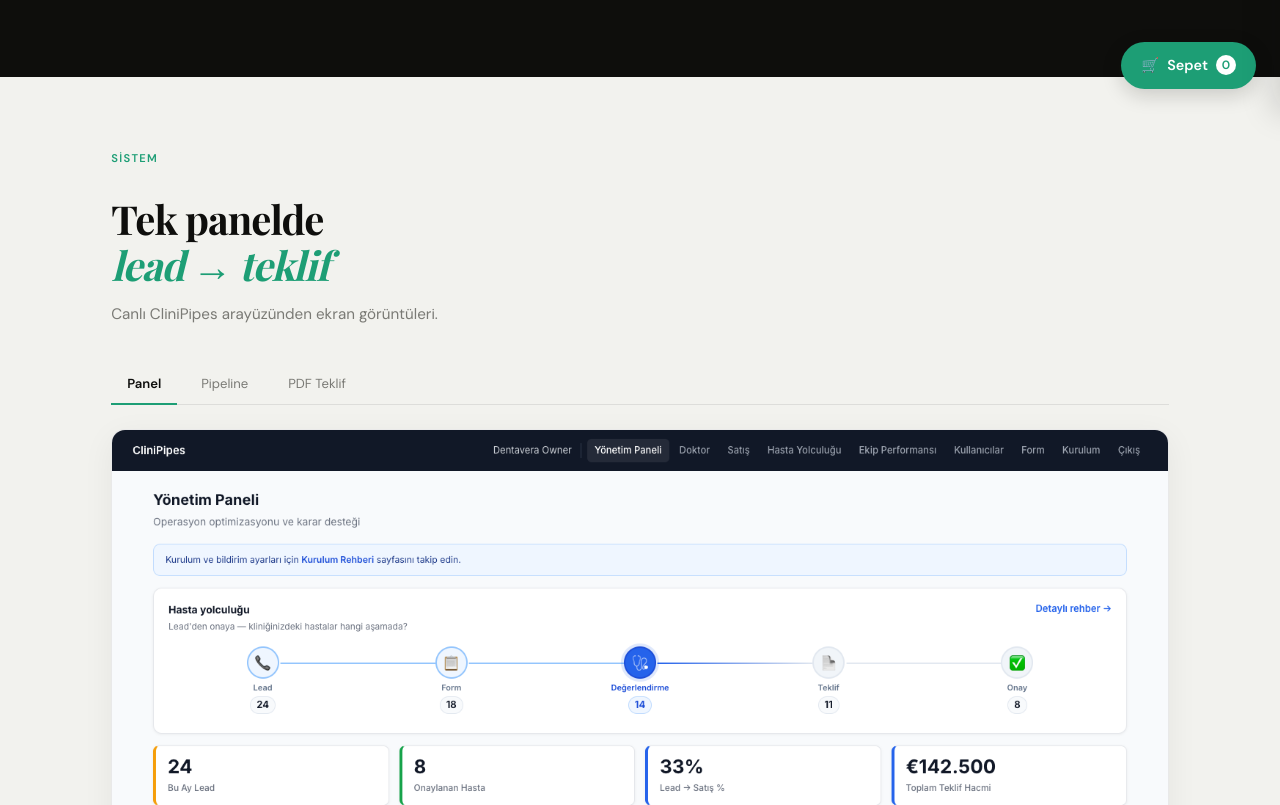
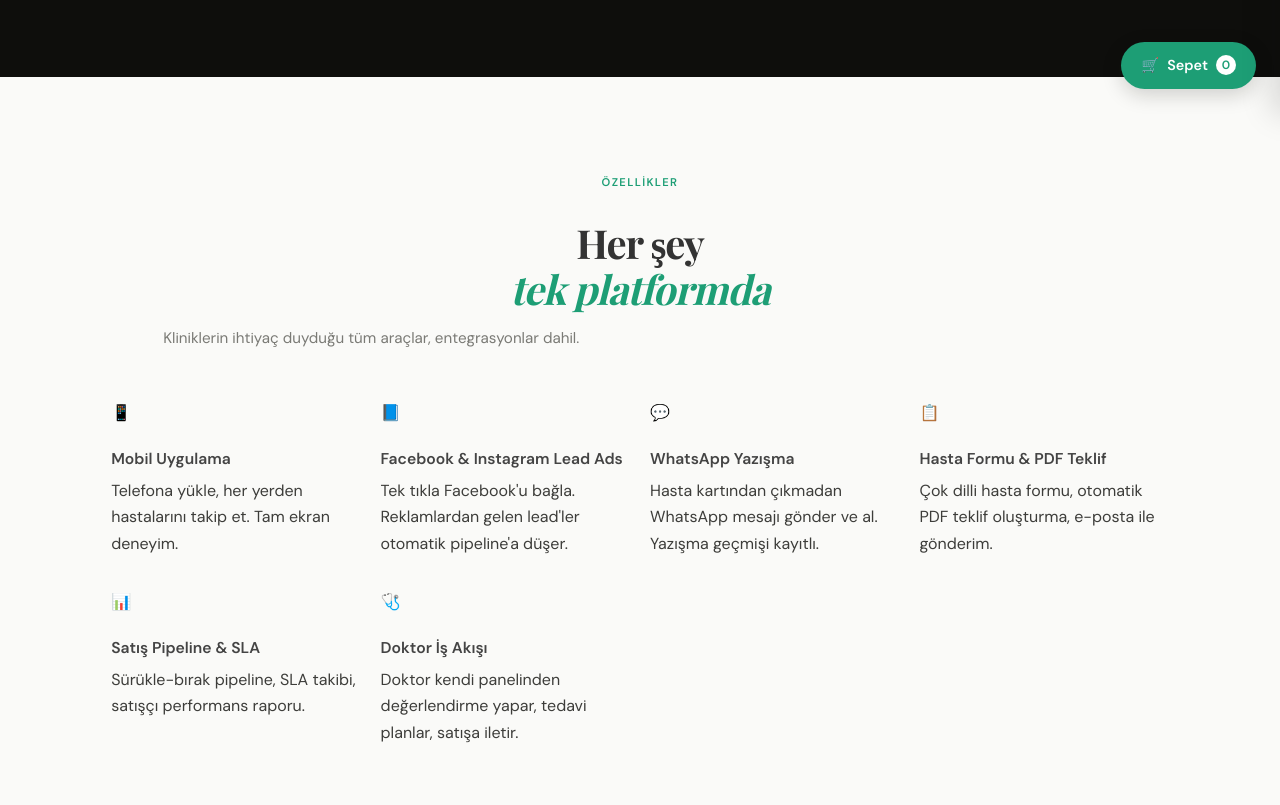
Before and after one commit to avciavcig/clinipipes-landing, a website: page index.html in a window 1280 px wide. Shown: the part 687-1492 px from the top of the page. Drawn offline with nearby package versions, Linux system fonts and the light colour scheme; no server answers; a web font is replaced by a local one.

Commit message:
feat: add features grid section to landing page

```diff
--- a/index.html
+++ b/index.html
@@ -406,6 +406,50 @@ footer p{font-size:.82rem;color:rgba(255,255,255,.35);margin:0}
   </div>
 </section>
 
+
+<!-- FEATURES -->
+<section class="features" id="ozellikler">
+  <div class="wrap">
+    <div class="reveal text-center" style="text-align:center">
+      <div class="eyebrow" style="justify-content:center;display:flex" data-tr="Özellikler" data-en="Features">Özellikler</div>
+      <h2 class="section-h" data-tr="Her şey<br><em>tek platformda</em>" data-en="Everything in<br><em>one platform</em>">Her şey<br><em>tek platformda</em></h2>
+      <p class="section-p" data-tr="Kliniklerin ihtiyaç duyduğu tüm araçlar, entegrasyonlar dahil." data-en="All the tools clinics need, integrations included.">Kliniklerin ihtiyaç duyduğu tüm araçlar, entegrasyonlar dahil.</p>
+    </div>
+    <div class="feat-grid reveal">
+      <div class="feat-card">
+        <div class="feat-icon">📱</div>
+        <h3 data-tr="Mobil Uygulama" data-en="Mobile App">Mobil Uygulama</h3>
+        <p data-tr="Telefona yükle, her yerden hastalarını takip et. Tam ekran deneyim." data-en="Install on your phone, track patients from anywhere.">Telefona yükle, her yerden hastalarını takip et. Tam ekran deneyim.</p>
+      </div>
+      <div class="feat-card">
+        <div class="feat-icon">📘</div>
+        <h3 data-tr="Facebook & Instagram Lead Ads" data-en="Facebook & Instagram Lead Ads">Facebook & Instagram Lead Ads</h3>
+        <p data-tr="Tek tıkla Facebook'u bağla. Reklamlardan gelen lead'ler otomatik pipeline'a düşer." data-en="Connect Facebook in one click. Leads from ads flow into your pipeline.">Tek tıkla Facebook'u bağla. Reklamlardan gelen lead'ler otomatik pipeline'a düşer.</p>
+      </div>
+      <div class="feat-card">
+        <div class="feat-icon">💬</div>
+        <h3 data-tr="WhatsApp Yazışma" data-en="WhatsApp Messaging">WhatsApp Yazışma</h3>
+        <p data-tr="Hasta kartından çıkmadan WhatsApp mesajı gönder ve al. Yazışma geçmişi kayıtlı." data-en="Send and receive WhatsApp messages from the patient card. Full history saved.">Hasta kartından çıkmadan WhatsApp mesajı gönder ve al. Yazışma geçmişi kayıtlı.</p>
+      </div>
+      <div class="feat-card">
+        <div class="feat-icon">📋</div>
+        <h3 data-tr="Hasta Formu & PDF Teklif" data-en="Patient Form & PDF Quote">Hasta Formu & PDF Teklif</h3>
+        <p data-tr="Çok dilli hasta formu, otomatik PDF teklif oluşturma, e-posta ile gönderim." data-en="Multilingual patient form, automatic PDF quote, send via email.">Çok dilli hasta formu, otomatik PDF teklif oluşturma, e-posta ile gönderim.</p>
+      </div>
+      <div class="feat-card">
+        <div class="feat-icon">📊</div>
+        <h3 data-tr="Satış Pipeline & SLA" data-en="Sales Pipeline & SLA">Satış Pipeline & SLA</h3>
+        <p data-tr="Sürükle-bırak pipeline, SLA takibi, satışçı performans raporu." data-en="Drag-and-drop pipeline, SLA tracking, performance reports.">Sürükle-bırak pipeline, SLA takibi, satışçı performans raporu.</p>
+      </div>
+      <div class="feat-card">
+        <div class="feat-icon">🩺</div>
+        <h3 data-tr="Doktor İş Akışı" data-en="Doctor Workflow">Doktor İş Akışı</h3>
+        <p data-tr="Doktor kendi panelinden değerlendirme yapar, tedavi planlar, satışa iletir." data-en="Doctor evaluates, plans treatment, passes to sales.">Doktor kendi panelinden değerlendirme yapar, tedavi planlar, satışa iletir.</p>
+      </div>
+    </div>
+  </div>
+</section>
+
 <!-- DEMO -->
 <section class="demo" id="demo">
   <div class="wrap">
```
